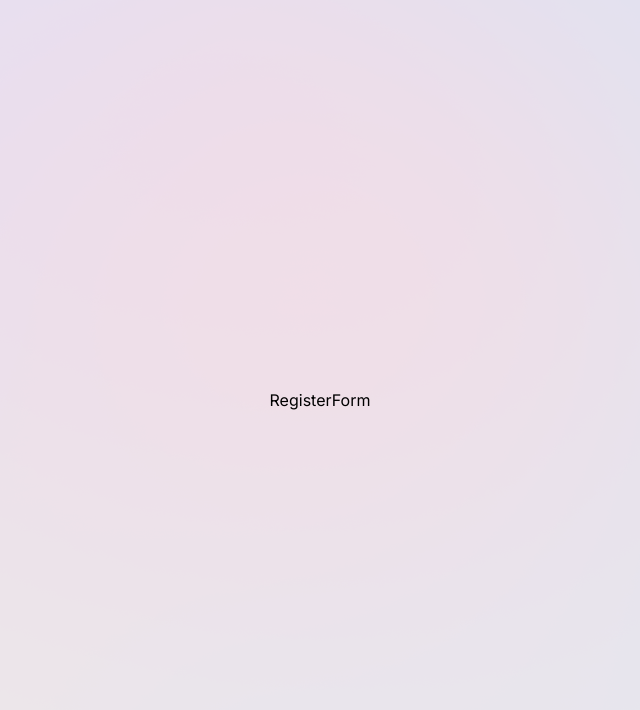
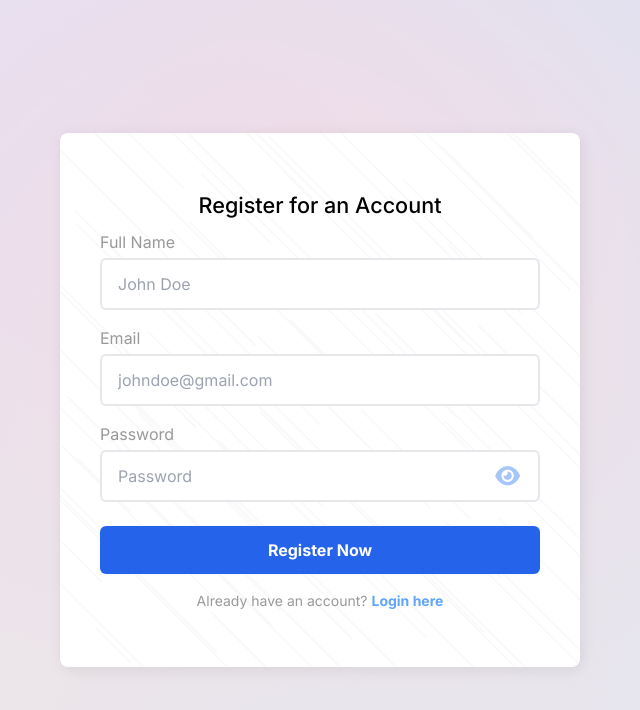
Before and after one commit to janysoth/ReactProjects, a Next.js app in the folder notes-app-v2/client/: page /register in a window 1280 px wide. Shown: the top 710 px of the page, without its empty margins (320-960 px from the left). Built offline with nearby package versions, Linux system fonts and the light colour scheme.

Commit message:
Create a markup for RegisterForm component.

```diff
--- a/notes-app-v2/client/app/components/auth/RegisterForm.tsx
+++ b/notes-app-v2/client/app/components/auth/RegisterForm.tsx
@@ -1,8 +1,96 @@
-import React from 'react'
+"use client"
+import React, { useState } from 'react';
 
 const RegisterForm = () => {
+
+  const [showPassword, setShowPassword] = useState(false);
+
+  const togglePassword = () => setShowPassword(!showPassword);
   return (
-    <div>RegisterForm</div>
+    <form className='relative m-[2rem] px-10 py-14 rounded-lg bg-white w-full max-w-[520px]'>
+      <div className="relative z-10">
+        <h1 className='mb-2 text-center text-[1.35rem] font-medium'>
+          Register for an Account
+        </h1>
+
+        {/* Full Name */}
+        <div className="flex flex-col">
+          <label htmlFor='name' className='mb-1 text-[#999]'>
+            Full Name
+          </label>
+          <input
+            type="text"
+            id="name"
+            onChange={() => { }}
+            name="name"
+            className="px-4 py-3 border-[2px] rounded-md outline-[#2ECC71] text-gray-800"
+            placeholder="John Doe"
+          />
+        </div>
+
+        {/* Email */}
+        <div className="flex flex-col mt-[1rem]">
+          <label htmlFor='email' className='mb-1 text-[#999]'>
+            Email
+          </label>
+          <input
+            type="text"
+            id="email"
+            onChange={() => { }}
+            name="email"
+            className="px-4 py-3 border-[2px] rounded-md outline-[#2ECC71] text-gray-800"
+            placeholder="johndoe@gmail.com"
+          />
+        </div>
+
+        {/* Password */}
+        <div className="flex flex-col mt-[1rem] relative">
+          <label htmlFor='password' className='mb-1 text-[#999]'>
+            Password
+          </label>
+          <input
+            type={showPassword ? "text" : "password"}
+            id="password"
+            onChange={() => { }}
+            name="password"
+            className="px-4 py-3 border-[2px] rounded-md outline-[#2ECC71] text-gray-800"
+            placeholder="Password"
+          />
+          <button
+            type="button"
+            className="absolute p-1 right-4 top-[43%] text-[22px] text-blue-500 opacity-45"
+          >
+            {showPassword ? (
+              <i className="fas fa-eye-slash" onClick={togglePassword}></i>
+            ) : (
+              <i className="fas fa-eye" onClick={togglePassword}></i>
+            )}
+          </button>
+        </div>
+
+        <div className="flex">
+          <button
+            type="submit"
+            // disabled={!name || !email || !password}
+            // onClick={registerUser}
+            className="mt-[1.5rem] flex-1 px-4 py-3 font-bold bg-blue-600 text-white rounded-md hover:bg-blue-800 transition-colors"
+          >
+            Register Now
+          </button>
+        </div>
+
+        <p className='mt-4 px-[2rem] text-center text-[#999] text-[14px]'>
+          Already have an account?{" "}
+          <a
+            href="/login"
+            className='font-bold text-blue-400 hover:text-[#7263f3] transition-all duration-300'
+          >
+            Login here
+          </a>
+        </p>
+      </div>
+      <img src="/flurry.png" alt="" />
+    </form>
   )
 }
 
```
